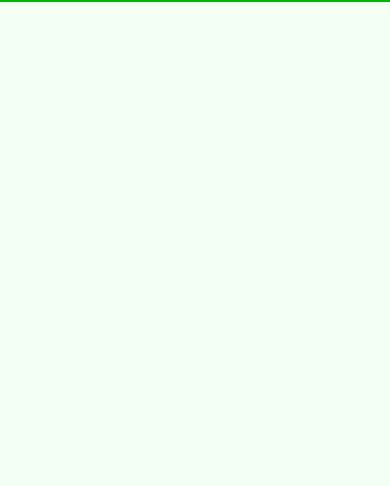
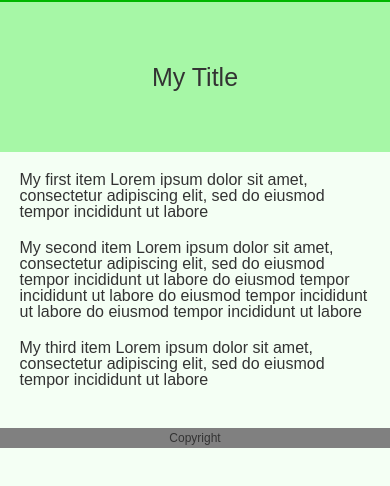
Before and after one commit to LuisduardoLanfredi/responsive-website-template, a website: page public/index.html in a window 390 px wide. Drawn offline with Linux system fonts and the light colour scheme.

Commit message:
Split css files by media size Testm html

```diff
--- a/gulpfile.js
+++ b/gulpfile.js
@@ -7,7 +7,7 @@ var uglify = require('gulp-uglify');
 
 var cssFiles =
 	['./node_modules/reset-css/reset.less',
-	 './private/css/style.less']
+	 './private/css/*.less']
 
 var jsFiles =
 	['./private/js/script.js']
--- a/private/css/style.less
+++ b/private/css/style.less
@@ -10,3 +10,55 @@ body
 	font-family:@base-font;
 	color:@base-font-color;
 }
+
+header
+{
+	height: 200px;
+	background-color: #A6F7A6;
+
+	h1
+	{
+		font-size: 35px;
+		width: 100%;
+		text-align: center;
+		position: relative;
+		top: 50%;
+		transform: translateY(-50%);
+	}
+}
+
+.wrapper {
+	width: 90%;
+	margin: 0 auto;
+}
+
+.item-content {
+	float: left;
+	margin:20px 0;
+
+	article {
+		width: 30%;
+		float: left;
+		margin-right: 20px;
+	}
+
+	article:last-of-type {
+		margin-right: 0;
+	}
+}
+
+footer
+{
+	width: 100%;
+	height: 20px;
+	background-color: grey;
+	float: left;
+
+	a {
+		font-size: 12px;
+		width: 100%;
+		text-align: center;
+		line-height: 20px;
+		float: left;
+	}
+}
--- /dev/null
+++ b/private/css/style1440.less
@@ -0,0 +1,4 @@
+@media (max-width: 1440px)
+{
+
+}
--- /dev/null
+++ b/private/css/style500.less
@@ -0,0 +1,22 @@
+@media (max-width: 500px)
+{
+	header
+	{
+		height: 50px;
+		background-color: #A6F7A6;
+
+		h1
+		{
+			font-size: 15px;
+		}
+	}
+
+	.item-content {
+		margin-top:20px;
+
+		article {
+			width: 100%;
+			margin-bottom: 20px;
+		}
+	}
+}
--- /dev/null
+++ b/private/css/style765.less
@@ -0,0 +1,13 @@
+@media (max-width: 765px)
+{
+	header
+	{
+		height: 100px;
+		background-color: #A6F7A6;
+
+		h1
+		{
+			font-size: 20px;
+		}
+	}
+}
--- /dev/null
+++ b/private/css/style915.less
@@ -0,0 +1,13 @@
+@media (max-width: 915px)
+{
+	header
+	{
+		height: 150px;
+		background-color: #A6F7A6;
+
+		h1
+		{
+			font-size: 25px;
+		}
+	}
+}
--- a/public/index.html
+++ b/public/index.html
@@ -7,6 +7,18 @@
         <script src="js/script.min.js"></script>
 	</head>
 	<body>
-
+        <header>
+            <h1>My Title</h1>
+        </header>
+        <section class="item-content">
+            <div class="wrapper">
+                <article>My first item Lorem ipsum dolor sit amet, consectetur adipiscing elit, sed do eiusmod tempor incididunt ut labore</article>
+                <article>My second item Lorem ipsum dolor sit amet, consectetur adipiscing elit, sed do eiusmod tempor incididunt ut labore do eiusmod tempor incididunt ut labore do eiusmod tempor incididunt ut labore do eiusmod tempor incididunt ut labore</article>
+                <article>My third item Lorem ipsum dolor sit amet, consectetur adipiscing elit, sed do eiusmod tempor incididunt ut labore</article>
+            </div>
+        </section>
+        <footer>
+            <a>Copyright</a>
+        </footer>
 	</body>
 </html>
```
Also changed, not shown: public/css/style.min.css, 1 other file.
